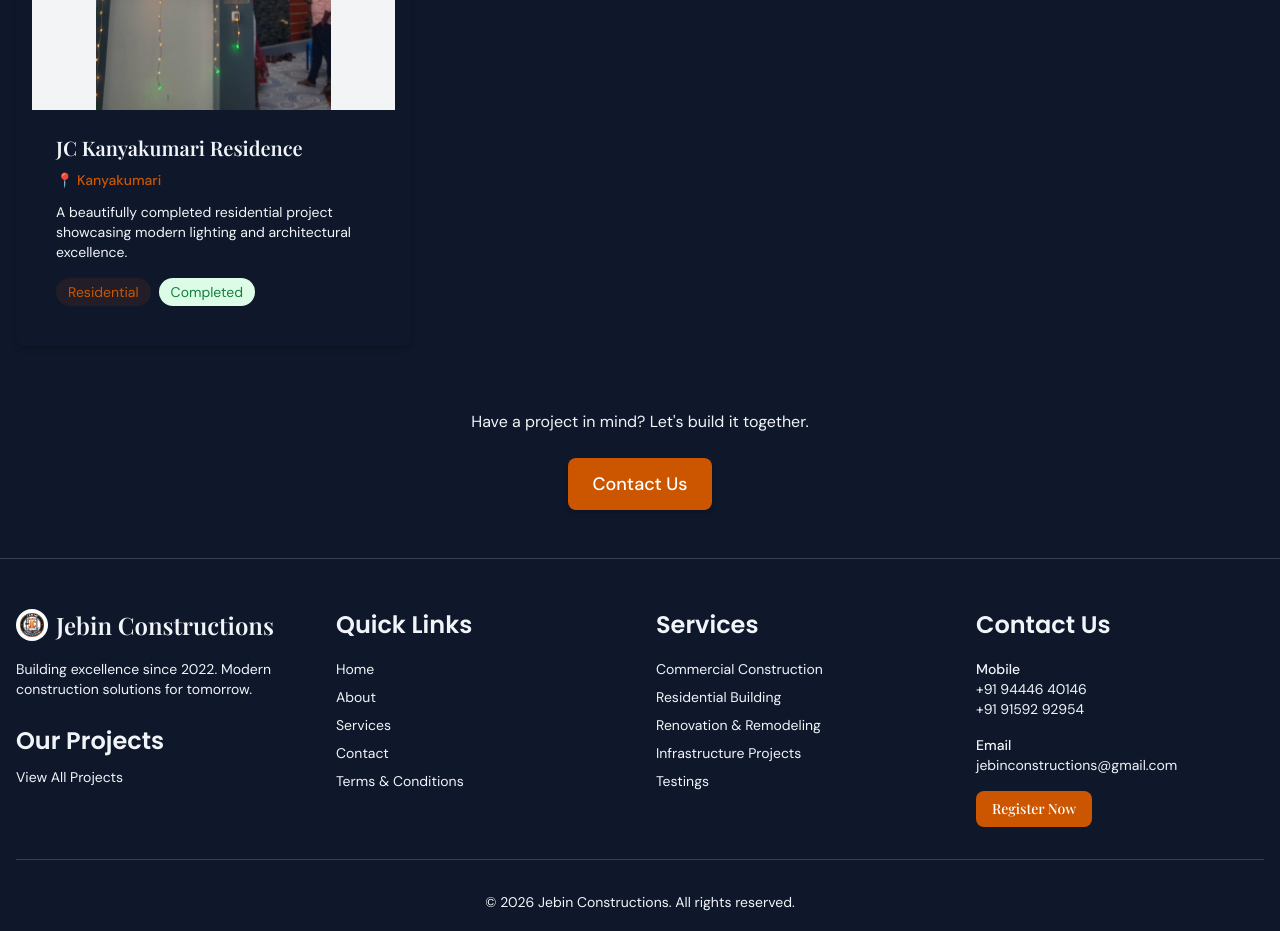
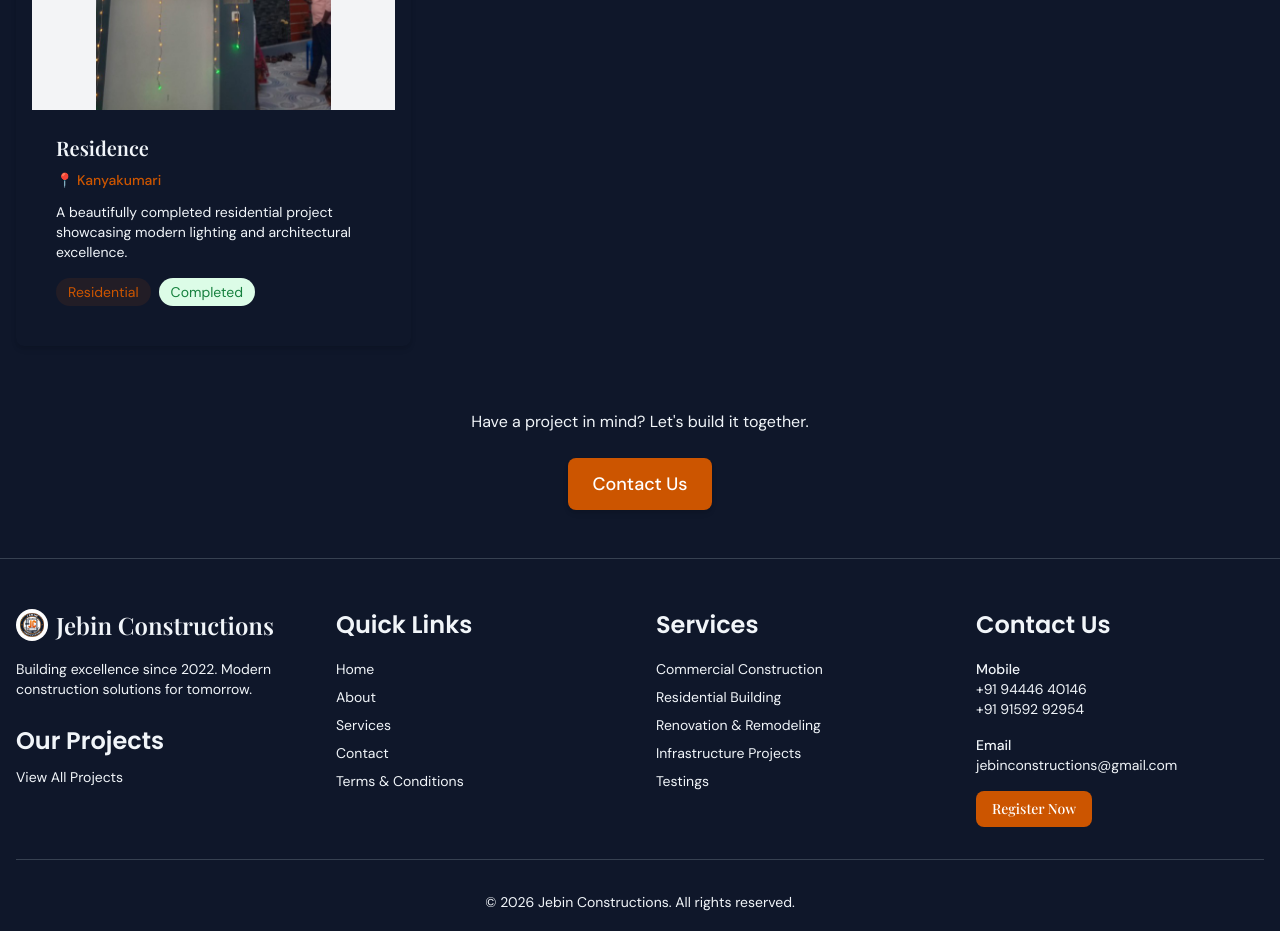
Before and after one commit to jeffybrailin/Jebin-Constructions, a Next.js app: page /projects in a window 1280 px wide. Shown: the part 1540-2471 px from the top of the page. Built offline with nearby package versions, Linux system fonts and the light colour scheme; a web font is replaced by a local one.

Commit message:
Rename Kanyakumari project to Residence

```diff
--- a/app/projects/page.tsx
+++ b/app/projects/page.tsx
@@ -108,7 +108,7 @@ export default function Projects() {
                     </div>
                     <div className="p-6">
                         <h3 className="text-xl font-heading font-semibold mb-2 text-text-primary">
-                            JC Kanyakumari Residence
+                            Residence
                         </h3>
                         <p className="text-sm font-medium text-primary mb-3">
                             📍 Kanyakumari
```
